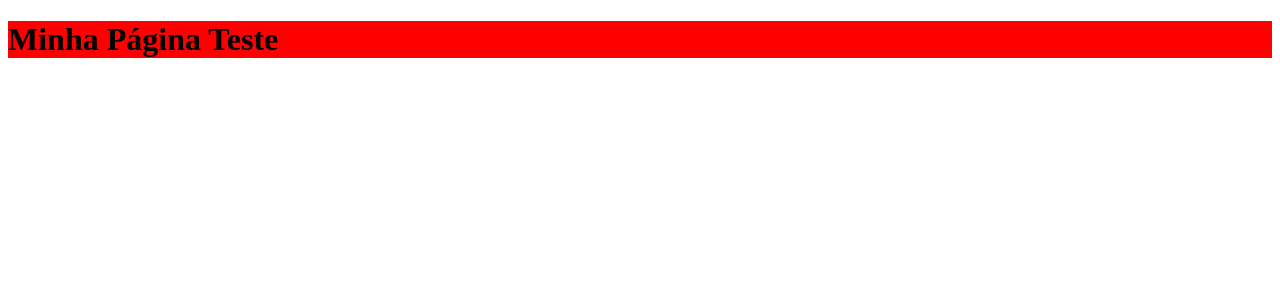
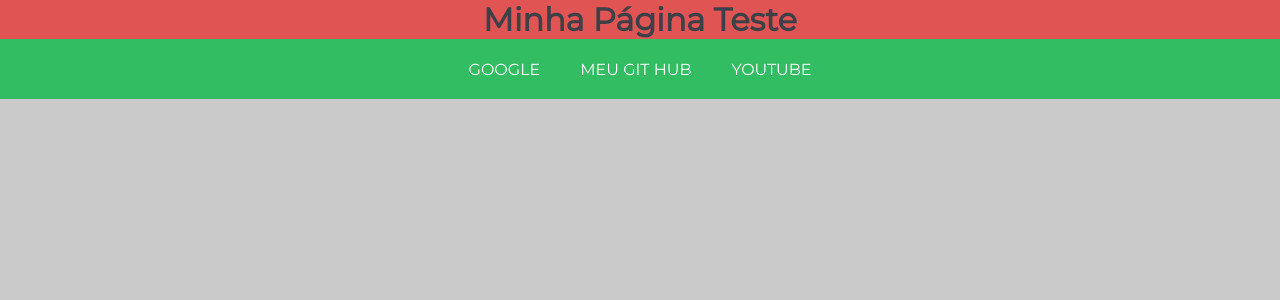
Before and after one commit to PabloHBMiranda/dev-web-puc, a PHP site: page /home.php in a window 1280 px wide. Shown: the top 300 px of the page. Run offline with PHP 8.4, Linux system fonts and the light colour scheme; style sheets or scripts are compiled from the project's sources.

Commit message:
Configura o tema padrão

```diff
--- a/aula-02/assets/css/pages/home.scss
+++ b/aula-02/assets/css/pages/home.scss
@@ -1,3 +1,79 @@
-.titulo{
-  background: red;
+.template-header-main {
+    display: flex;
+    flex-direction: column;
+    justify-content: center;
+
+    .titulo {
+        background: #e05454;
+        text-align: center;
+        color: #3D4147;
+        font-weight: 700;
+    }
+
+    .lista-qualquer{
+        display: flex;
+        flex-direction: column;
+        width: 100%;
+        transition: .4s;
+
+        &:hover{
+            .navbar{
+                background: black;
+
+                .item-list{
+                    &.google{
+                        color: blue;
+                    }
+
+                    &.git{
+                        color: green;
+                    }
+
+                    &.youtube{
+                        color: red;
+                    }
+                }
+            }
+
+            .images{
+                display: flex;
+            }
+        }
+
+        .navbar{
+            display: flex;
+            flex-direction: row;
+            width: 100%;
+            height: 60px;
+            justify-content: center;
+            align-items: center;
+            gap: 0 40px;
+            transition: .4s;
+            background: #32bd63;
+
+            .item-list{
+                color: #fff;
+                transition: .4s;
+            }
+        }
+    }
+
+    .images{
+        display: none;
+        flex-direction: row;
+        width: 100%;
+        height: 100%;
+        justify-content: center;
+        align-items: center;
+        padding: 20px 0;
+        gap: 0 40px;
+        transition: .4s;
+
+        .image{
+            width: 400px;
+            height: 400px;
+            border-radius: 8px;
+            transition: .4s;
+        }
+    }
 }
--- a/aula-02/assets/css/pages/index.scss
+++ b/aula-02/assets/css/pages/index.scss
@@ -1 +1,2 @@
 @import "home";
+@import "padroes";
--- /dev/null
+++ b/aula-02/assets/css/pages/padroes.scss
@@ -0,0 +1,18 @@
+* {
+    margin: 0;
+    padding: 0;
+    border: 0;
+    list-style: none;
+    color: inherit;
+    text-decoration: none;
+    outline: none;
+    box-sizing: border-box;
+    box-shadow: none;
+}
+
+body {
+    display: flex;
+    flex-direction: column;
+    background: #cacaca;
+    font-family: 'Montserrat', sans-serif;
+}
--- a/aula-02/home.php
+++ b/aula-02/home.php
@@ -6,11 +6,28 @@
           content="width=device-width, user-scalable=no, initial-scale=1.0, maximum-scale=1.0, minimum-scale=1.0">
     <meta http-equiv="X-UA-Compatible" content="ie=edge">
     <link rel="stylesheet" href="bundle/index.css">
+    <link rel="preconnect" href="https://fonts.googleapis.com">
+    <link rel="preconnect" href="https://fonts.gstatic.com" crossorigin>
+    <link href="https://fonts.googleapis.com/css2?family=Montserrat&display=swap" rel="stylesheet">
     <title>Document</title>
 </head>
 <body>
 <header>
-    <h1 class="titulo">Minha Página Teste</h1>
+    <div class="template-header-main">
+        <h1 class="titulo">Minha Página Teste</h1>
+        <div class="lista-qualquer">
+            <ul class="navbar">
+                <li class="item-list google"><a href="https://www.google.com/" target="_blank">GOOGLE </a></li>
+                <li class="item-list git"><a href="https://github.com/PabloHBMiranda?tab=repositorieS" target="_blank">MEU GIT HUB</a></li>
+                <li class="item-list youtube"><a href="https://www.youtube.com/" target="_blank">YOUTUBE</a></li>
+            </ul>
+            <div class="images">
+                <img src="assets/images/google_capa-3.jpg" alt="" class="image">
+                <img src="assets/images/github.jpg" alt="" class="image">
+                <img src="assets/images/youtube.png" alt="" class="image">
+            </div>
+        </div>
+    </div>
 </header>
 </body>
 </html>
--- a/pasta-padrao/assets/css/pages/index.scss
+++ b/pasta-padrao/assets/css/pages/index.scss
@@ -1 +1,2 @@
 @import "home";
+@import "padroes";
--- a/pasta-padrao/assets/index.scss
+++ b/pasta-padrao/assets/index.scss
@@ -1 +1,2 @@
 @import "./css/pages";
+@import "./css";
```
Also changed, not shown: pasta-padrao/assets/css/pages/padroes.scss (added, +15 -0 lines), aula-02/assets/images/github.jpg (added), aula-02/assets/images/google_capa-3.jpg (added), aula-02/assets/images/youtube.png (added).
